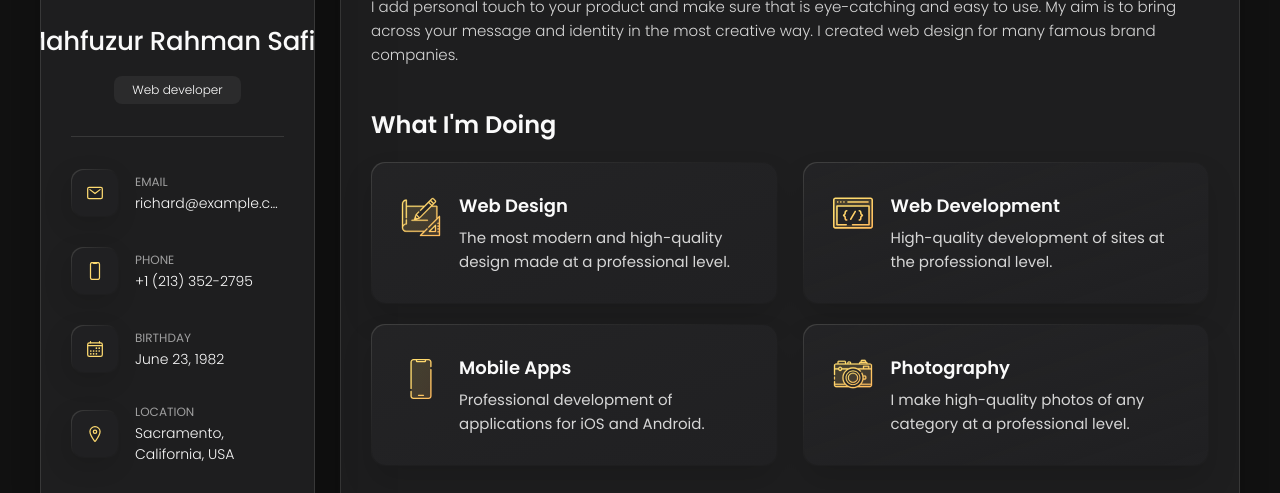
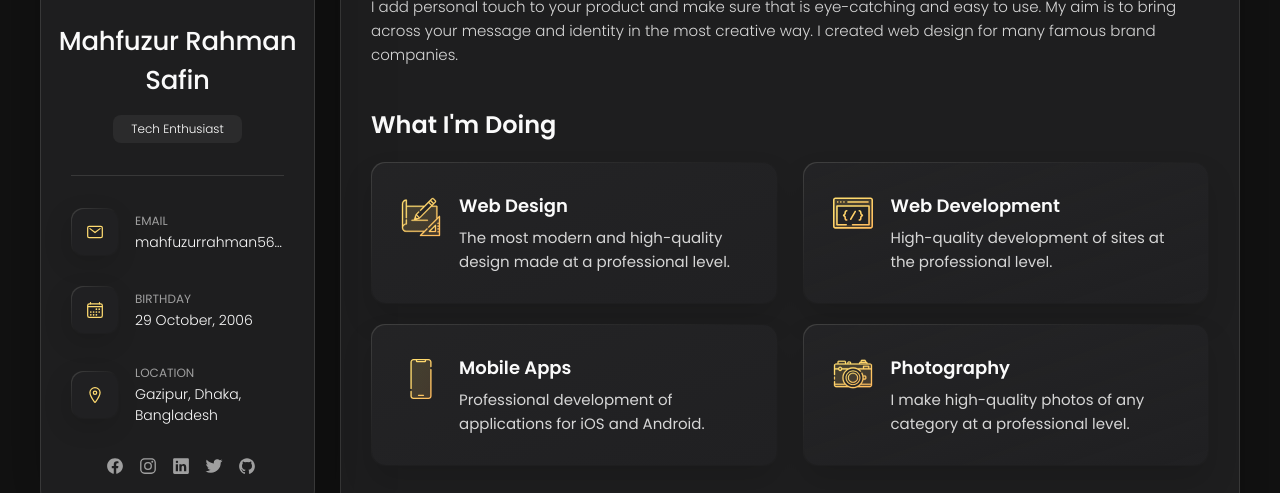
Before and after one commit to mrsafin/mrsafin.github.io, a plain HTML site: page index.html in a window 1280 px wide. Shown: the part 271-764 px from the top of the page. Drawn offline with nearby package versions, Linux system fonts and the light colour scheme.

Commit message:
Update sidebar

```diff
--- a/index.html
+++ b/index.html
@@ -46,9 +46,9 @@
         </figure>
 
         <div class="info-content">
-          <h1 class="name" title="Mahfuzur Rahman Safin">Mahfuzur Rahman Safin</h1>
+          <h1 class="name" title="Mahfuzur Rahman Safin">Mahfuzur Rahman <br> Safin</h1>
 
-          <p class="title">Web developer</p>
+          <p class="title">Tech Enthusiast</p>
         </div>
 
         <button class="info_more-btn" data-sidebar-btn>
@@ -74,12 +74,12 @@
             <div class="contact-info">
               <p class="contact-title">Email</p>
 
-              <a href="mailto:richard@example.com" class="contact-link">richard@example.com</a>
+              <a href="mailto:mahfuzurrahman5609@gmail.com" class="contact-link">mahfuzurrahman5609@gmail.com</a>
             </div>
 
           </li>
 
-          <li class="contact-item">
+          <!--<li class="contact-item">
 
             <div class="icon-box">
               <ion-icon name="phone-portrait-outline"></ion-icon>
@@ -91,7 +91,7 @@
               <a href="tel:+12133522795" class="contact-link">+1 (213) 352-2795</a>
             </div>
 
-          </li>
+          </li>-->
 
           <li class="contact-item">
 
@@ -102,7 +102,7 @@
             <div class="contact-info">
               <p class="contact-title">Birthday</p>
 
-              <time datetime="1982-06-23">June 23, 1982</time>
+              <time datetime="1982-06-23">29 October, 2006</time>
             </div>
 
           </li>
@@ -116,7 +116,7 @@
             <div class="contact-info">
               <p class="contact-title">Location</p>
 
-              <address>Sacramento, California, USA</address>
+              <address>Gazipur, Dhaka, Bangladesh</address>
             </div>
 
           </li>
@@ -128,20 +128,32 @@
         <ul class="social-list">
 
           <li class="social-item">
-            <a href="#" class="social-link">
+            <a href="https://web.facebook.com/MrSafin404" class="social-link">
               <ion-icon name="logo-facebook"></ion-icon>
             </a>
           </li>
 
           <li class="social-item">
-            <a href="#" class="social-link">
+            <a href="https://www.instagram.com/mr_safin404/" class="social-link">
+              <ion-icon name="logo-instagram"></ion-icon>
+            </a>
+          </li>
+
+          <li class="social-item">
+            <a href="https://www.linkedin.com/in/mrsafin/" class="social-link">
+              <ion-icon name="logo-linkedin"></ion-icon>
+            </a>
+          </li>
+
+          <li class="social-item">
+            <a href="https://twitter.com/mrsafin404" class="social-link">
               <ion-icon name="logo-twitter"></ion-icon>
             </a>
           </li>
 
           <li class="social-item">
-            <a href="#" class="social-link">
-              <ion-icon name="logo-instagram"></ion-icon>
+            <a href="https://github.com/mrsafin" class="social-link">
+              <ion-icon name="logo-github"></ion-icon>
             </a>
           </li>
 
```
